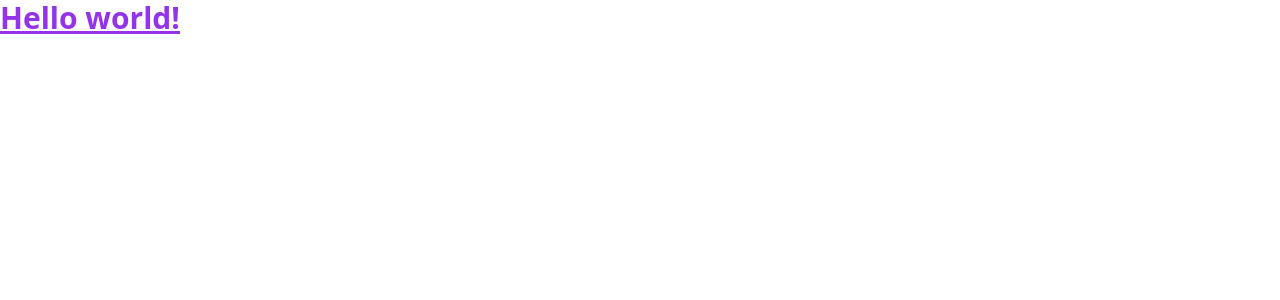
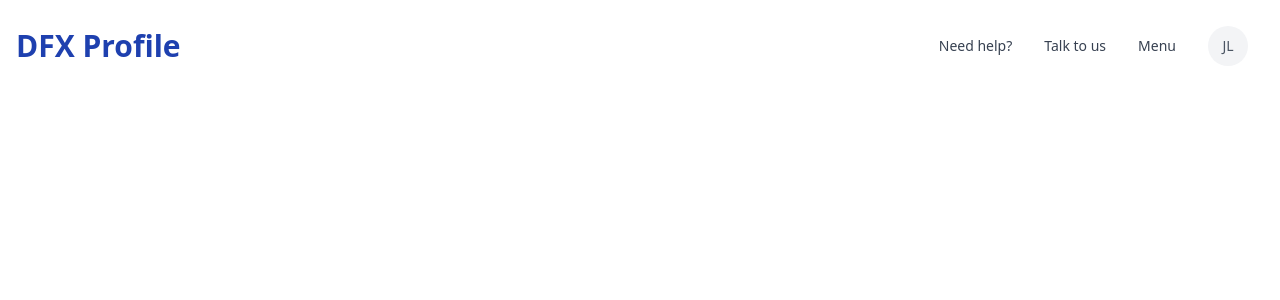
Before and after one commit to SE-2209-Group1/client, a React (Create React App) app: page / in a window 1280 px wide. Shown: the top 300 px of the page. Built offline with nearby package versions, Linux system fonts and the light colour scheme.

Commit message:
Header completed

```diff
--- a/src/App.js
+++ b/src/App.js
@@ -1,7 +1,7 @@
+import Header from "./components/header/Header"
+
 export default function App() {
     return (
-        <h1 className="text-3xl font-bold underline text-purple-600">
-            Hello world!
-        </h1>
+        <Header />
     )
 }
--- /dev/null
+++ b/src/components/header/Header.jsx
@@ -0,0 +1,38 @@
+
+const Header = () => {
+    return (
+        <>
+            <nav className="bg-white border-gray-200 px-2 sm:px-4 py-2.5 rounded dark:bg-gray-900">
+                <div className="container flex flex-wrap items-center justify-between mx-auto">
+                    <a href="" className="flex items-center">
+                        {/* <img src="" className="h-6 mr-3 sm:h-9" alt="DFX Profile Logo" /> */}
+                        <span className="text-blue-800 self-center text-3xl font-semibold whitespace-nowrap dark:text-white">DFX Profile</span>
+                    </a>
+                    <button data-collapse-toggle="navbar-default" type="button" className="inline-flex items-center p-2 ml-3 text-sm text-gray-500 rounded-lg md:hidden hover:bg-gray-100 focus:outline-none focus:ring-2 focus:ring-gray-200 dark:text-gray-400 dark:hover:bg-gray-700 dark:focus:ring-gray-600" aria-controls="navbar-default" aria-expanded="false">
+                        <span className="sr-only">Open main menu</span>
+                        <svg className="w-6 h-6" aria-hidden="true" fill="currentColor" viewBox="0 0 20 20" xmlns="http://www.w3.org/2000/svg"><path fill-rule="evenodd" d="M3 5a1 1 0 011-1h12a1 1 0 110 2H4a1 1 0 01-1-1zM3 10a1 1 0 011-1h12a1 1 0 110 2H4a1 1 0 01-1-1zM3 15a1 1 0 011-1h12a1 1 0 110 2H4a1 1 0 01-1-1z" clip-rule="evenodd"></path></svg>
+                    </button>
+                    <div className="hidden w-full md:block md:w-auto" id="navbar-default">
+                        <ul className="flex items-center flex-col p-4 mt-4 border border-gray-100 rounded-lg bg-gray-50 md:flex-row md:space-x-8 md:mt-0 md:text-sm md:font-medium md:border-0 md:bg-white dark:bg-gray-800 md:dark:bg-gray-900 dark:border-gray-700">
+                            <li>
+                                <a href="#" className="block py-2 pl-3 pr-4 text-gray-700 rounded hover:bg-gray-100 md:hover:bg-transparent md:border-0 md:hover:text-blue-700 md:p-0 dark:text-gray-400 md:dark:hover:text-white dark:hover:bg-gray-700 dark:hover:text-white md:dark:hover:bg-transparent">Need help?</a>
+                            </li>
+                            <li>
+                                <a href="#" className="block py-2 pl-3 pr-4 text-gray-700 rounded hover:bg-gray-100 md:hover:bg-transparent md:border-0 md:hover:text-blue-700 md:p-0 dark:text-gray-400 md:dark:hover:text-white dark:hover:bg-gray-700 dark:hover:text-white md:dark:hover:bg-transparent">Talk to us</a>
+                            </li>
+                            <li>
+                                <a href="#" className="block py-2 pl-3 pr-4 text-gray-700 rounded hover:bg-gray-100 md:hover:bg-transparent md:border-0 md:hover:text-blue-700 md:p-0 dark:text-gray-400 md:dark:hover:text-white dark:hover:bg-gray-700 dark:hover:text-white md:dark:hover:bg-transparent">Menu</a>
+                            </li>
+                            <li>
+                                <div class="inline-flex overflow-hidden relative justify-center items-center w-10 h-10 bg-gray-100 rounded-full dark:bg-gray-600">
+                                    <span class="font-medium text-gray-600 dark:text-gray-300">JL</span>
+                                </div>
+                            </li>
+                        </ul>
+                    </div>
+                </div>
+            </nav>
+        </>
+    )
+}
+export default Header;
```
Also changed, not shown: src/components/header/Footer.jsx (added).
